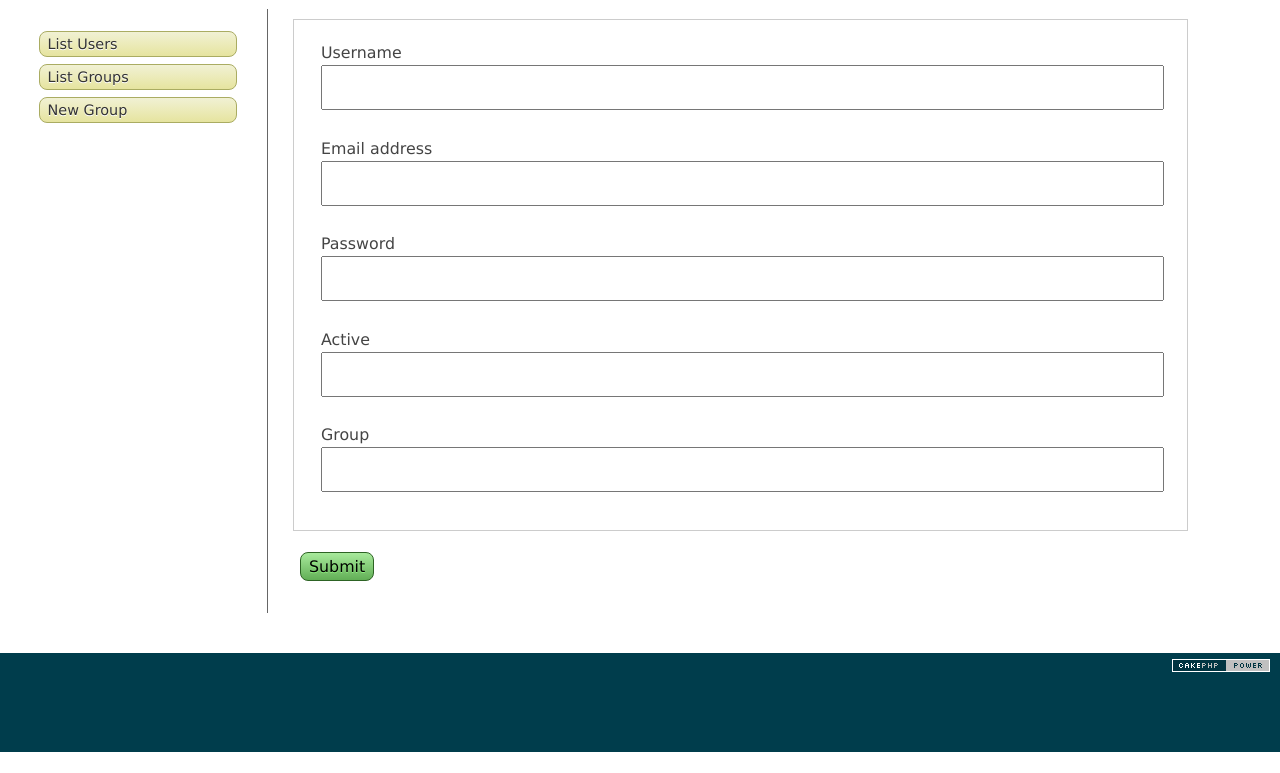
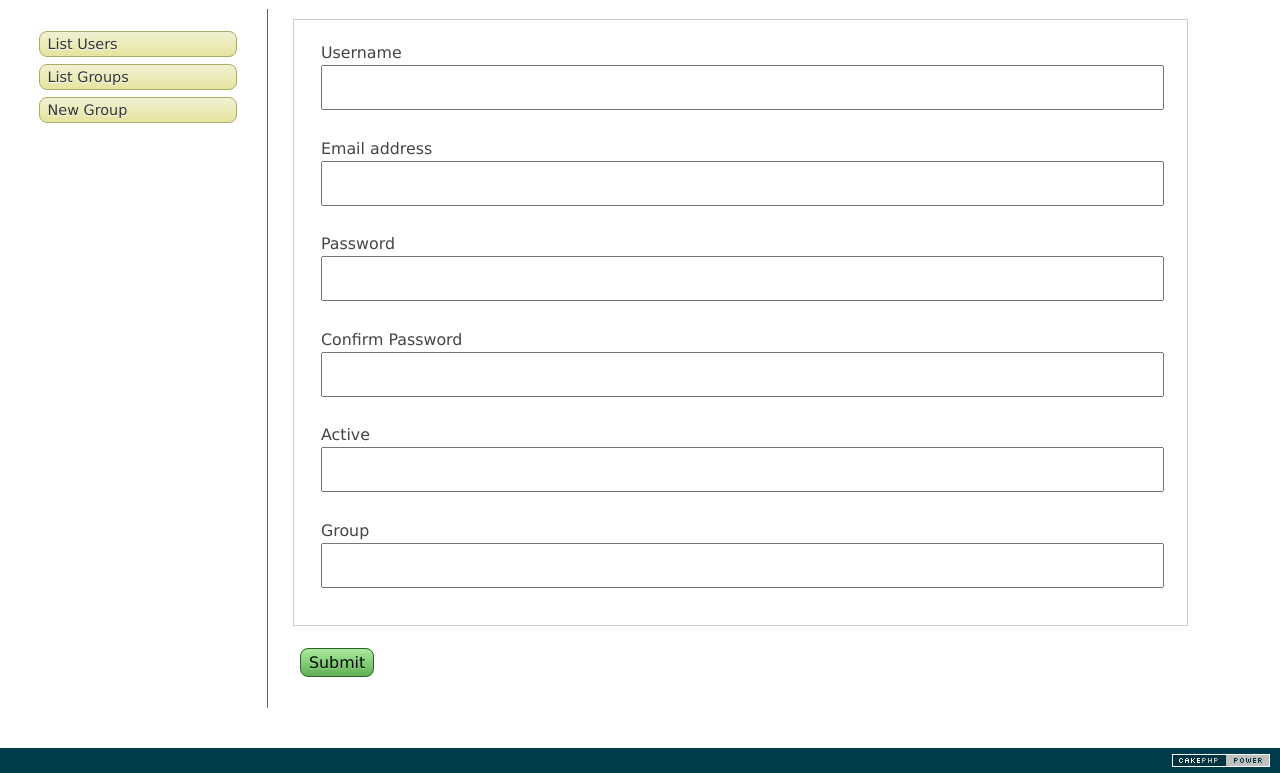
Before and after one commit to ppalma/QR-Credential-Tracking-System, a CakePHP app: the page made by app/views/users/add.ctp in a window 1280 px wide. Shown: the part 48-821 px from the top of the page. Before the commit the page ends 800 px from the top, so only its background shows below. Run offline with PHP 8.4 and a stand-in for CakePHP, Linux system fonts and the light colour scheme; the template is opened without the code that fills it, so the values that code supplies are empty; form fields are guessed from the names that the template uses; some libraries are stand-ins or nearby versions.

Commit message:
password confirm validation

```diff
--- a/app/views/users/add.ctp
+++ b/app/views/users/add.ctp
@@ -5,7 +5,8 @@
 	<?php
 		echo $this->Form->input('username');
 		echo $this->Form->input('email_address');
-		echo $this->Form->input('password');
+		echo $this->Form->input('password', array('value'=> ''));
+		echo $this->Form->input('confirm_password',array('type' => 'password', 'label' => 'Confirm Password', 'value' => ''));
 		echo $this->Form->input('active');
 		echo $this->Form->input('Group');
 	?>
--- a/app/views/users/edit.ctp
+++ b/app/views/users/edit.ctp
@@ -6,7 +6,8 @@
 		echo $this->Form->input('id');
 		echo $this->Form->input('username');
 		echo $this->Form->input('email_address');
-		echo $this->Form->input('password');
+	//	echo $this->Form->input('password', array('value'=> ''));
+	//	echo $this->Form->input('confirm_password',array('type' => 'password', 'label' => 'Confirm Password', 'value' => ''));
 		echo $this->Form->input('active');
 		echo $this->Form->input('Group');
 	?>
--- a/app/views/users/register.ctp
+++ b/app/views/users/register.ctp
@@ -4,7 +4,8 @@
 echo $form->create('User', array('action' => 'register'));
 echo $this->Form->input('username');
 echo $this->Form->input('email_address', array('between' => 'We need to send you a confirmation email to check you are human.'));
-echo $this->Form->input('password');
+echo $this->Form->input('password', array('value'=> ''));
+echo $this->Form->input('confirm_password',array('type' => 'password', 'label' => 'Confirm Password', 'value' => ''));
 echo $this->Form->input('Group', array('type' => 'hidden', 'value' => $group['Group']['id']));
 
 // Force the FormHelper to render a password field, and change the label.
```
Also changed, not shown: app/models/user.php (+18 -1 lines), 1 other file.
